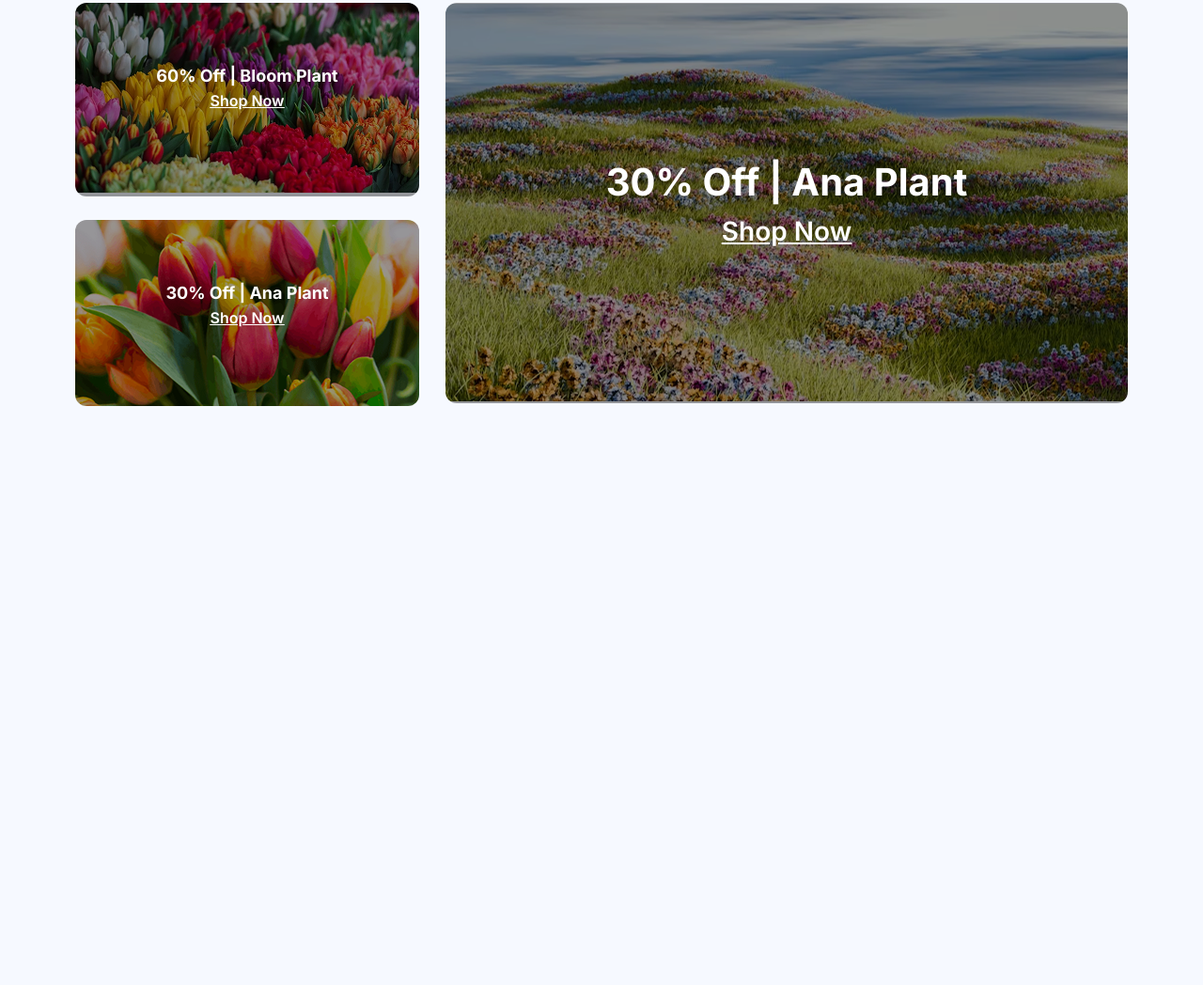
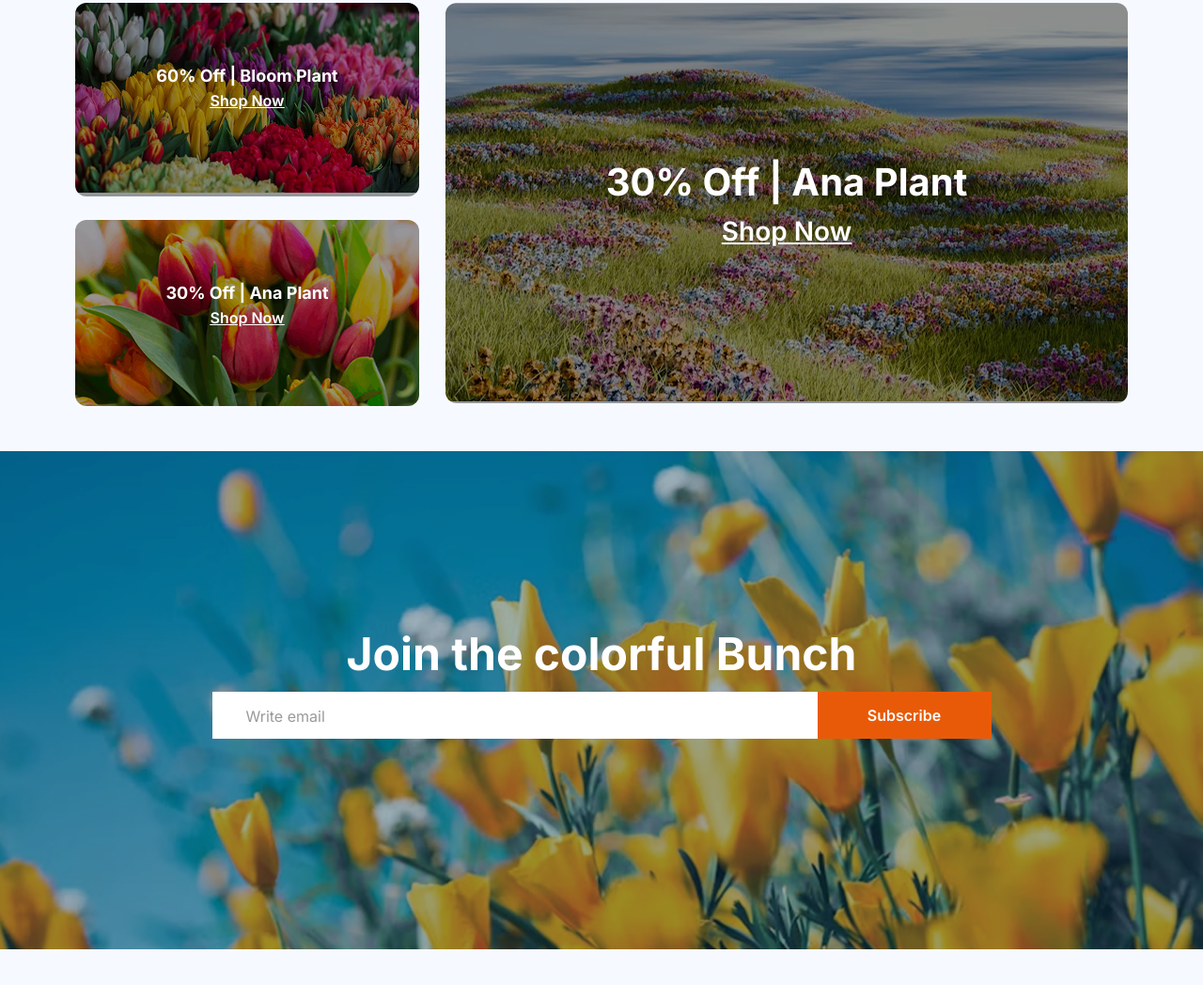
Before and after one commit to Nayem7890/responsive-flowers, a plain HTML site: page index.html in a window 1280 px wide. Shown: the part 3190-4238 px from the top of the page at 94% size. Before the commit the page ends 3670 px from the top, so only its background shows below. Drawn offline with nearby package versions, Linux system fonts and the light colour scheme.

Commit message:
starting footer

```diff
--- a/index.html
+++ b/index.html
@@ -122,6 +122,25 @@
           </div>
         </div>
       </section>
+
+      <section>
+        <div class="background-img-4 w-full bg-cover bg-center h-[275px] lg:h-[530px] mb-10 lg:mb-12">
+              <h2 class="text-xl font-bold lg:text-5xl text-white text-center pt-24 lg:pt-48">Join the colorful Bunch</h2>
+              <div class="flex flex-row items-center justify-center mt-4">
+                <div class="w-[218px] lg:w-[644px] h-[50px] bg-white pt-1.5 pl-5">
+  <input
+    type="email"
+    placeholder="Write email"
+  class="w-full px-4 py-2 placeholder:text-[#00000066] placeholder:text-base ">
+</div>
+<button class="lg:w-[185px] text-base font-semibold text-white bg-[#E95A08] w-[103px] lg:[185px] h-[50px] px-3 lg:px-0">Subscribe</button>
+
+        </div>
+
+
+              </div>
+
+      </section>
     </main>
 </body>
 </html>
--- a/styles/style.css
+++ b/styles/style.css
@@ -38,3 +38,8 @@
   background-color: #00000066;
   background-blend-mode: darken;
 }
+.background-img-4{
+  background-image: url(../assets/news-letter-bg.png);
+  background-repeat: no-repeat;
+  background-image: ;
+}
```
